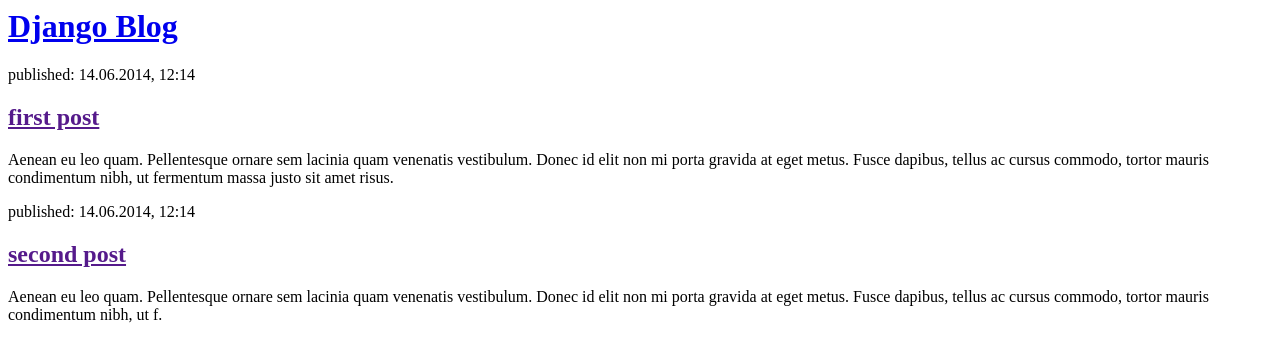
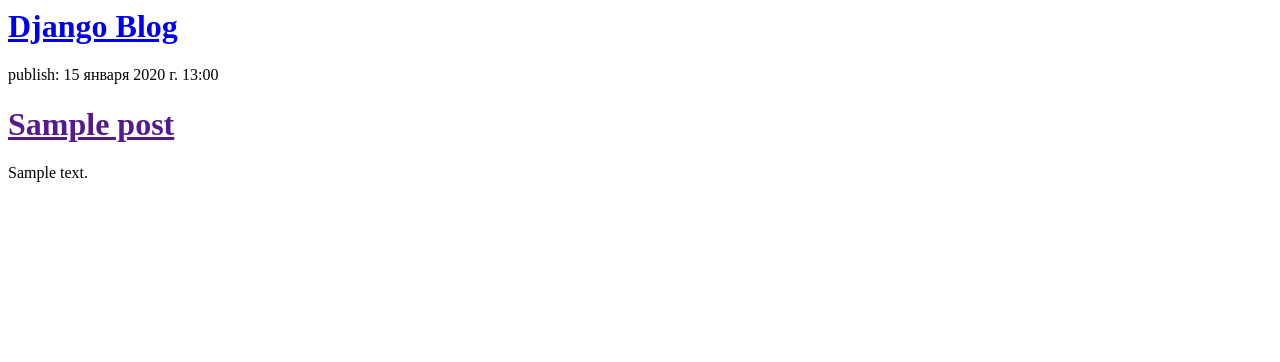
Before and after one commit to vadyacj/firstDjango, a Django app: page / in a window 1280 px wide. Shown: the top 362 px of the page. Run offline with Django 4.2, Linux system fonts and the light colour scheme; tables that the repository leaves empty hold one stand-in row (values such as "Sample post").

Commit message:
Modify views and html posts

```diff
--- a/blog/templates/blog/post_list.html
+++ b/blog/templates/blog/post_list.html
@@ -6,17 +6,12 @@
         <div>
             <h1><a href="/">Django Blog</a></h1>
         </div>
-
-        <div>
-            <p>published: 14.06.2014, 12:14</p>
-            <h2><a href="">first post</a></h2>
-            <p>Aenean eu leo quam. Pellentesque ornare sem lacinia quam venenatis vestibulum. Donec id elit non mi porta gravida at eget metus. Fusce dapibus, tellus ac cursus commodo, tortor mauris condimentum nibh, ut fermentum massa justo sit amet risus.</p>
-        </div>
-
-        <div>
-            <p>published: 14.06.2014, 12:14</p>
-            <h2><a href="">second post</a></h2>
-            <p>Aenean eu leo quam. Pellentesque ornare sem lacinia quam venenatis vestibulum. Donec id elit non mi porta gravida at eget metus. Fusce dapibus, tellus ac cursus commodo, tortor mauris condimentum nibh, ut f.</p>
-        </div>
+            {% for post in posts %}
+                <div>
+                    <p>publish: {{ post.published_date }}</p>
+                    <h1><a href=""> {{post.title}} </a></h1>
+                    <p>{{post.text|linebreaksbr}}</p>
+                </div>
+            {% endfor %}
     </body>
 </html>
--- a/blog/views.py
+++ b/blog/views.py
@@ -1,6 +1,9 @@
 from django.shortcuts import render
 
 # Create your views here.
+from .models import Post
+from django.utils import timezone
 
 def post_list(request):
-    return render(request, 'blog/post_list.html', {})
+    posts = Post.objects.filter(published_date__lte = timezone.now()).order_by('-published_date')
+    return render(request, 'blog/post_list.html', {'posts': posts})
```
